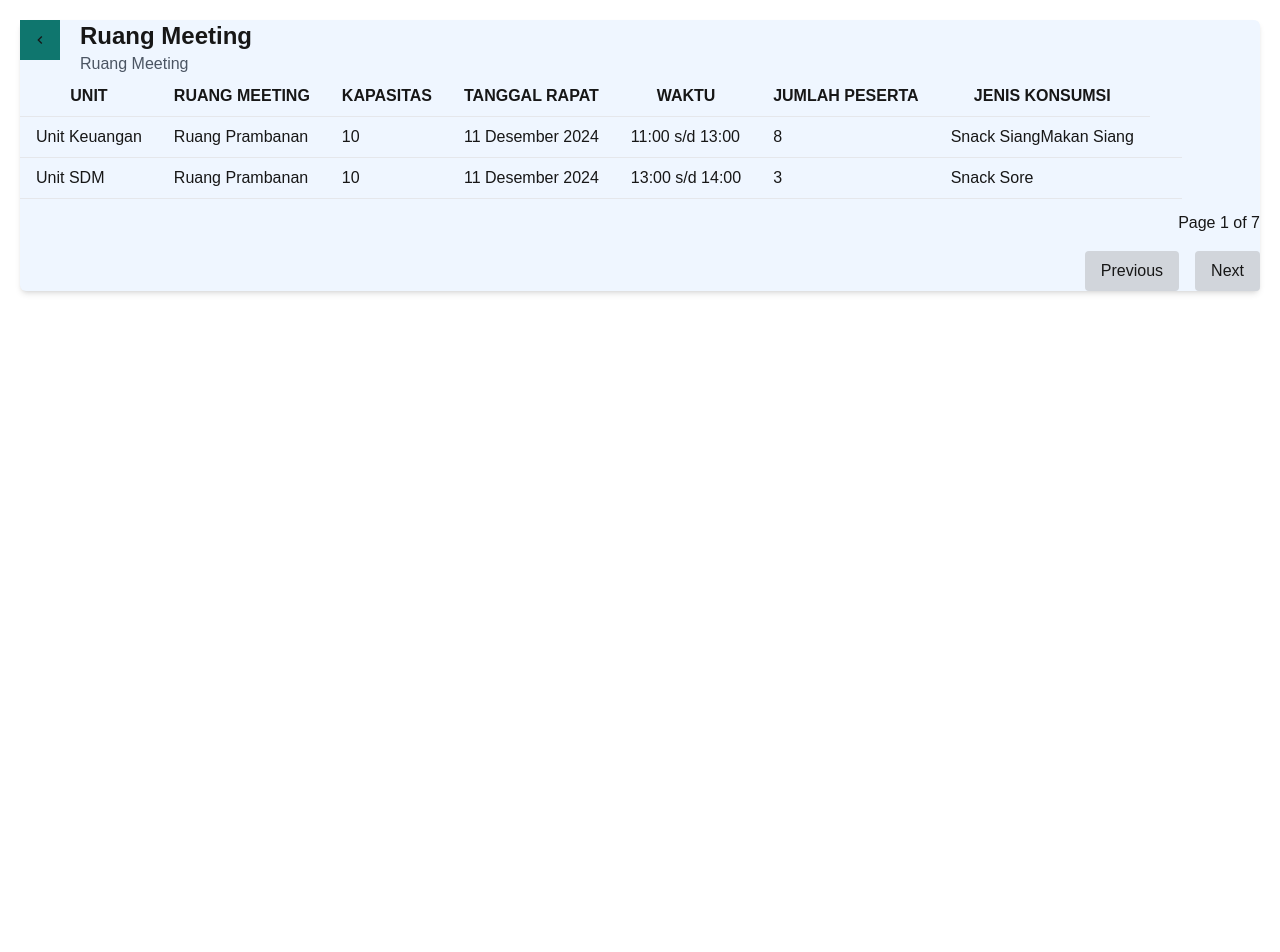
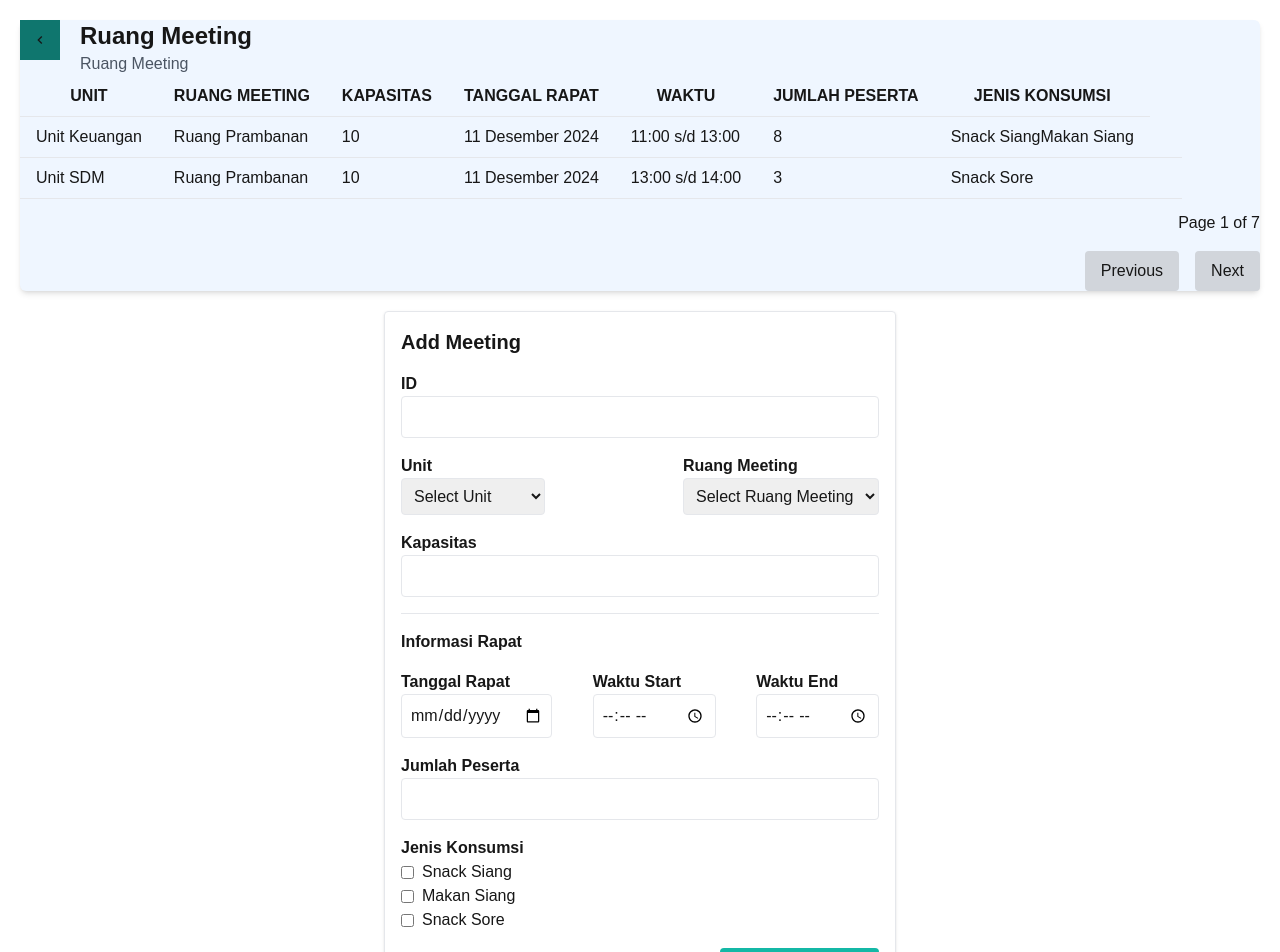
Before and after one commit to smmuja/ftl-test, a Next.js app: page / in a window 1280 px wide. Shown: the top 952 px of the page. Before the commit the page ends 800 px from the top, so only its background shows below. Built offline with nearby package versions, Linux system fonts and the light colour scheme.

Commit message:
feat: add meeting form

```diff
--- /dev/null
+++ b/src/features/AddMeetingForm/AddMeetingForm.tsx
@@ -0,0 +1,215 @@
+import { useState } from "react";
+
+export function AddMeetingForm() {
+  const [formData, setFormData] = useState({
+    id: "",
+    unit: "",
+    ruangMeeting: "",
+    kapasitas: "",
+    tanggalRapat: "",
+    waktuStart: "",
+    waktuEnd: "",
+    jumlahPeserta: "",
+    jenisKonsumsi: [] as string[],
+  });
+
+  const [message, setMessage] = useState("");
+
+  const handleChange = (
+    e: React.ChangeEvent<HTMLInputElement | HTMLSelectElement>
+  ) => {
+    const { name, value } = e.target;
+    setFormData((prev) => ({ ...prev, [name]: value }));
+  };
+
+  const handleCheckboxChange = (e: React.ChangeEvent<HTMLInputElement>) => {
+    const { value, checked } = e.target;
+    setFormData((prev) => {
+      const updatedKonsumsi = checked
+        ? [...prev.jenisKonsumsi, value]
+        : prev.jenisKonsumsi.filter((item) => item !== value);
+      return { ...prev, jenisKonsumsi: updatedKonsumsi };
+    });
+  };
+
+  const handleSubmit = async (e: React.FormEvent) => {
+    e.preventDefault();
+
+    const payload = {
+      ...formData,
+      kapasitas: parseInt(formData.kapasitas, 10),
+      jumlahPeserta: parseInt(formData.jumlahPeserta, 10),
+    };
+
+    try {
+      const response = await fetch("/api/add-meeting", {
+        method: "POST",
+        headers: {
+          "Content-Type": "application/json",
+        },
+        body: JSON.stringify(payload),
+      });
+
+      const result = await response.json();
+      if (response.ok) {
+        setMessage("Meeting added successfully!");
+      } else {
+        setMessage(result.message || "Error adding meeting");
+      }
+    } catch (error) {
+      setMessage("An error occurred. Please try again.");
+    }
+  };
+
+  return (
+    <div className="max-w-lg mx-auto p-4 border rounded shadow">
+      <h1 className="text-xl font-bold mb-4">Add Meeting</h1>
+      {message && <p className="mb-4 text-green-600">{message}</p>}
+      <form onSubmit={handleSubmit} className="space-y-4">
+        <div>
+          <label className="block font-bold">ID</label>
+          <input
+            type="text"
+            name="id"
+            value={formData.id}
+            onChange={handleChange}
+            className="w-full p-2 border rounded"
+            required
+          />
+        </div>
+
+        <div className="flex flex-row justify-between">
+          <div>
+            {/* Unit Select */}
+            <label className="block font-bold">Unit</label>
+            <select
+              name="unit"
+              value={formData.unit}
+              onChange={handleChange}
+              className="w-full p-2 border rounded"
+              required
+            >
+              <option value="">Select Unit</option>
+              <option value="Unit Keuangan">Unit Keuangan</option>
+              <option value="Unit SDM">Unit SDM</option>
+            </select>
+          </div>
+          {/* Ruang Meeting Select */}
+          <div>
+            <label className="block font-bold">Ruang Meeting</label>
+            <select
+              name="ruangMeeting"
+              value={formData.ruangMeeting}
+              onChange={handleChange}
+              className="w-full p-2 border rounded"
+              required
+            >
+              <option value="">Select Ruang Meeting</option>
+              <option value="Ruang Prambanan">Ruang Prambanan</option>
+            </select>
+          </div>
+        </div>
+        {/* Kapasitas */}
+        <div>
+          <label className="block font-bold">Kapasitas</label>
+          <input
+            type="number"
+            name="kapasitas"
+            value={formData.kapasitas}
+            onChange={handleChange}
+            className="w-full p-2 border rounded"
+            required
+          />
+        </div>
+
+        <hr />
+
+        {/* Informasi Rapat */}
+        <h2 className="font-bold">Informasi Rapat</h2>
+
+        <div className="flex flex-row justify-between">
+          {/* Tanggal Rapat */}
+          <div>
+            <label className="block font-bold">Tanggal Rapat</label>
+            <input
+              type="date"
+              name="tanggalRapat"
+              value={formData.tanggalRapat}
+              onChange={handleChange}
+              className="w-full p-2 border rounded"
+              required
+            />
+          </div>
+
+          {/* Waktu Start */}
+          <div>
+            <label className="block font-bold">Waktu Start</label>
+            <input
+              type="time"
+              name="waktuStart"
+              value={formData.waktuStart}
+              onChange={handleChange}
+              className="w-full p-2 border rounded"
+              required
+            />
+          </div>
+
+          {/* Waktu End */}
+          <div>
+            <label className="block font-bold">Waktu End</label>
+            <input
+              type="time"
+              name="waktuEnd"
+              value={formData.waktuEnd}
+              onChange={handleChange}
+              className="w-full p-2 border rounded"
+              required
+            />
+          </div>
+        </div>
+
+        {/* Jumlah Peserta */}
+        <div>
+          <label className="block font-bold">Jumlah Peserta</label>
+          <input
+            type="number"
+            name="jumlahPeserta"
+            value={formData.jumlahPeserta}
+            onChange={handleChange}
+            className="w-full p-2 border rounded"
+            required
+          />
+        </div>
+
+        {/* Jenis Konsumsi Checkbox */}
+        <div>
+          <label className="block font-bold">Jenis Konsumsi</label>
+          {["Snack Siang", "Makan Siang", "Snack Sore"].map((option) => (
+            <div key={option} className="flex items-center space-x-2">
+              <input
+                type="checkbox"
+                name="jenisKonsumsi"
+                value={option}
+                checked={formData.jenisKonsumsi.includes(option)}
+                onChange={handleCheckboxChange}
+              />
+              <label>{option}</label>
+            </div>
+          ))}
+        </div>
+
+        <div className="flex flex-row justify-end gap-3">
+          <button className="w-1/3 p-2 bg-transparent text-red-500 rounded">
+            Batal
+          </button>
+          <button
+            type="submit"
+            className="w-1/3 p-2 bg-teal-500 text-white rounded"
+          >
+            Simpan
+          </button>
+        </div>
+      </form>
+    </div>
+  );
+}
--- a/src/features/dashboard/DashboardWrapper.tsx
+++ b/src/features/dashboard/DashboardWrapper.tsx
@@ -1,3 +1,4 @@
+import { AddMeetingForm } from "../AddMeetingForm/AddMeetingForm";
 import { DashboardProduct } from "./DashboardProduct";
 import { MdOutlineKeyboardArrowLeft } from "react-icons/md";
 
@@ -17,6 +18,10 @@ export function DashboardWrapper() {
 
         <DashboardProduct />
       </div>
+
+      <div>
+        <AddMeetingForm />
+      </div>
     </>
   );
 }
--- /dev/null
+++ b/src/pages/api/add-meeting.ts
@@ -0,0 +1,55 @@
+// pages/api/add-meeting.ts
+import type { NextApiRequest, NextApiResponse } from "next";
+import { ruangMeetingData } from "@/data/RuangMeetingData";
+
+export default function handler(req: NextApiRequest, res: NextApiResponse) {
+  if (req.method === "POST") {
+    const {
+      id,
+      unit,
+      ruangMeeting,
+      kapasitas,
+      tanggalRapat,
+      waktuStart,
+      waktuEnd,
+      jumlahPeserta,
+      jenisKonsumsi,
+    } = req.body;
+
+    // Validate request data
+    if (
+      !id ||
+      !unit ||
+      !ruangMeeting ||
+      !kapasitas ||
+      !tanggalRapat ||
+      !waktuStart ||
+      !waktuEnd ||
+      !jumlahPeserta ||
+      !Array.isArray(jenisKonsumsi)
+    ) {
+      return res.status(400).json({ message: "Invalid input data" });
+    }
+
+    // Add the new meeting to the data array
+    ruangMeetingData.push({
+      id,
+      unit,
+      ruangMeeting,
+      kapasitas,
+      tanggalRapat,
+      waktuStart,
+      waktuEnd,
+      jumlahPeserta,
+      jenisKonsumsi,
+    });
+
+    return res.status(201).json({
+      message: "Meeting added successfully",
+      data: ruangMeetingData,
+    });
+  }
+
+  res.setHeader("Allow", ["POST"]);
+  res.status(405).end(`Method ${req.method} Not Allowed`);
+}
```
